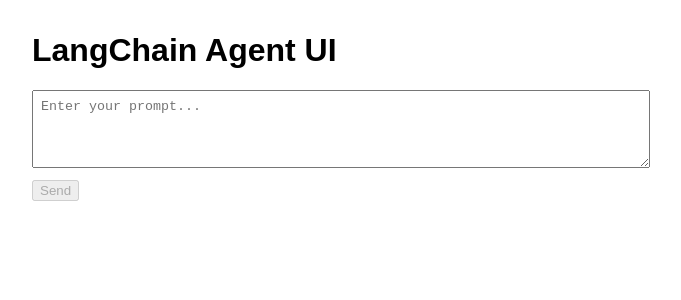
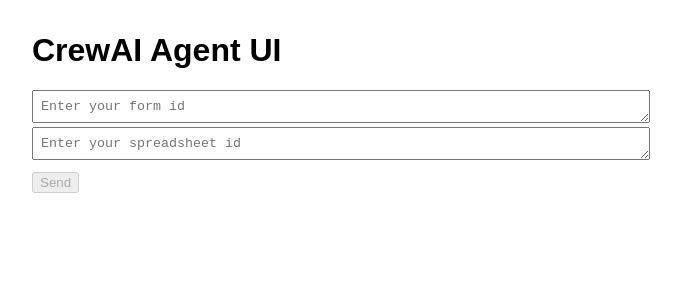
Before and after one commit to alliu7005/test-agent-interface, a React (Create React App) app: page / in a window 1280 px wide. Shown: the top 300 px of the page, without its empty margins (308-989 px from the left). Built offline with nearby package versions, Linux system fonts and the light colour scheme; no server answers.

Commit message:
working version 1

```diff
--- a/src/App.js
+++ b/src/App.js
@@ -1,8 +1,9 @@
 import React, { useState } from 'react';
-import axios from 'axios';
+import api from './api';
 
 function App() {
-  const [prompt, setPrompt] = useState('');
+  const [form_id, setFormId] = useState('');
+  const [spreadsheet_id, setSpreadsheetId] = useState('');
   const [response, setResponse] = useState('');
   const [loading, setLoading] = useState(false);
   const [error, setError] = useState(null);
@@ -14,9 +15,9 @@
     setResponse('');
 
     try {
-      const { data } = await axios.post(
-        process.env.REACT_APP_AGENT_URL,
-        { prompt },
+      const { data } = await api.post(
+        "/process_form",
+        { "form_id": form_id, "spreadsheet_id": spreadsheet_id, "name": "TEST" },
         {
           headers: {
             'Content-Type': 'application/json'
@@ -26,30 +27,34 @@
       // assuming your API responds { text: "..." }
       setResponse(data.text ?? JSON.stringify(data));
     } catch (err) {
-      console.error(err);
-      // axios error messages can be nested
-      setError(
-        err.response
-          ? `HTTP ${err.response.status}: ${err.response.data}`
-          : err.message
-      );
-    } finally {
-      setLoading(false);
-    }
+      if (err.response?.status === 401) {
+        const { authUrl } = err.response.data.detail || err.response.data;
+        window.location.href = authUrl;
+      } else {
+        console.error(err);
+      }
+  }
   };
 
   return (
     <div style={{ maxWidth: 600, margin: '2rem auto', fontFamily: 'sans-serif' }}>
-      <h1>LangChain Agent UI</h1>
+      <h1>CrewAI Agent UI</h1>
       <form onSubmit={handleSubmit}>
         <textarea
-          value={prompt}
-          onChange={e => setPrompt(e.target.value)}
-          placeholder="Enter your prompt..."
-          rows={4}
+          value={form_id}
+          onChange={e => setFormId(e.target.value)}
+          placeholder="Enter your form id"
+          rows={1}
           style={{ width: '100%', padding: '0.5rem' }}
         />
-        <button type="submit" disabled={loading || !prompt.trim()} style={{ marginTop: '0.5rem' }}>
+        <textarea
+          value={spreadsheet_id}
+          onChange={e => setSpreadsheetId(e.target.value)}
+          placeholder="Enter your spreadsheet id"
+          rows={1}
+          style={{ width: '100%', padding: '0.5rem' }}
+        />
+        <button type="submit" disabled={loading || !form_id.trim() || !spreadsheet_id.trim()} style={{ marginTop: '0.5rem' }}>
           {loading ? 'Thinking…' : 'Send'}
         </button>
       </form>
--- /dev/null
+++ b/src/api.js
@@ -0,0 +1,14 @@
+import axios from 'axios';
+
+const BASE_URL = process.env.REACT_APP_AGENT_URL
+
+const api = axios.create({
+  baseURL: BASE_URL,
+  headers: {
+    'Content-Type': 'application/json',
+  },
+  // If you ever need cookies/session auth:
+  // withCredentials: true,
+});
+
+export default api;
```
